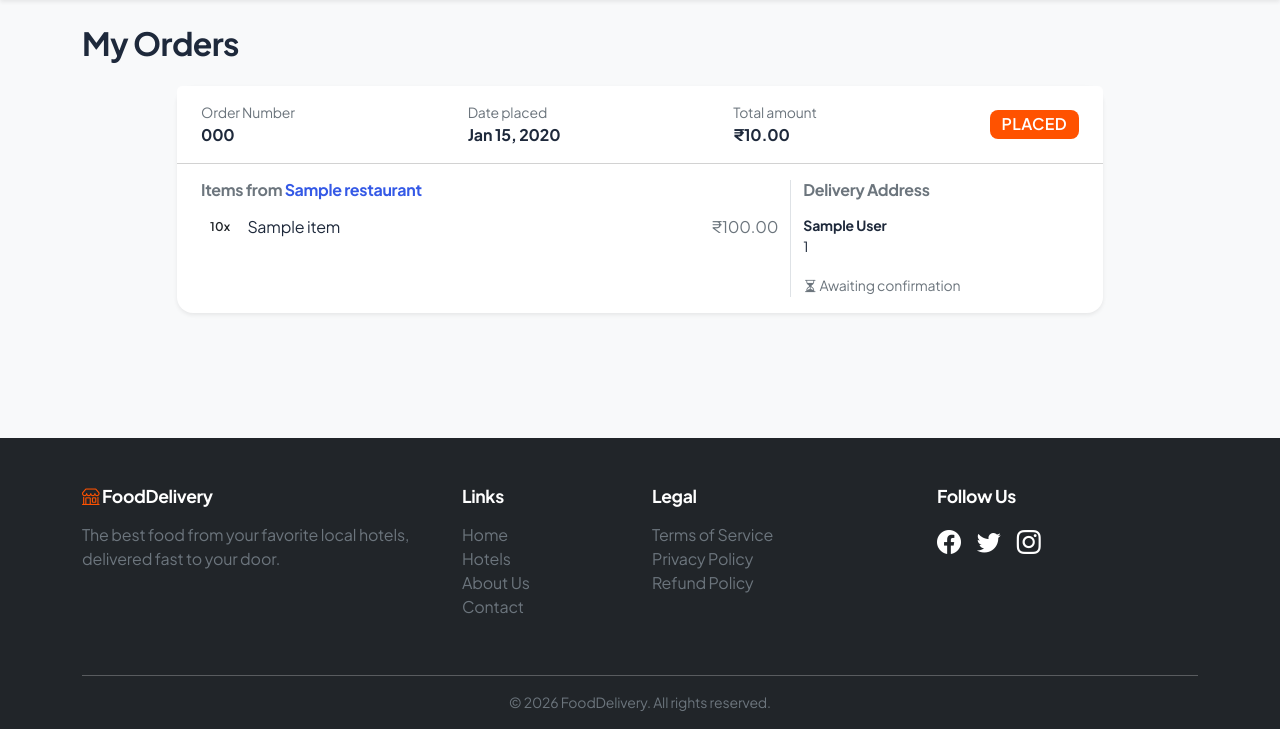
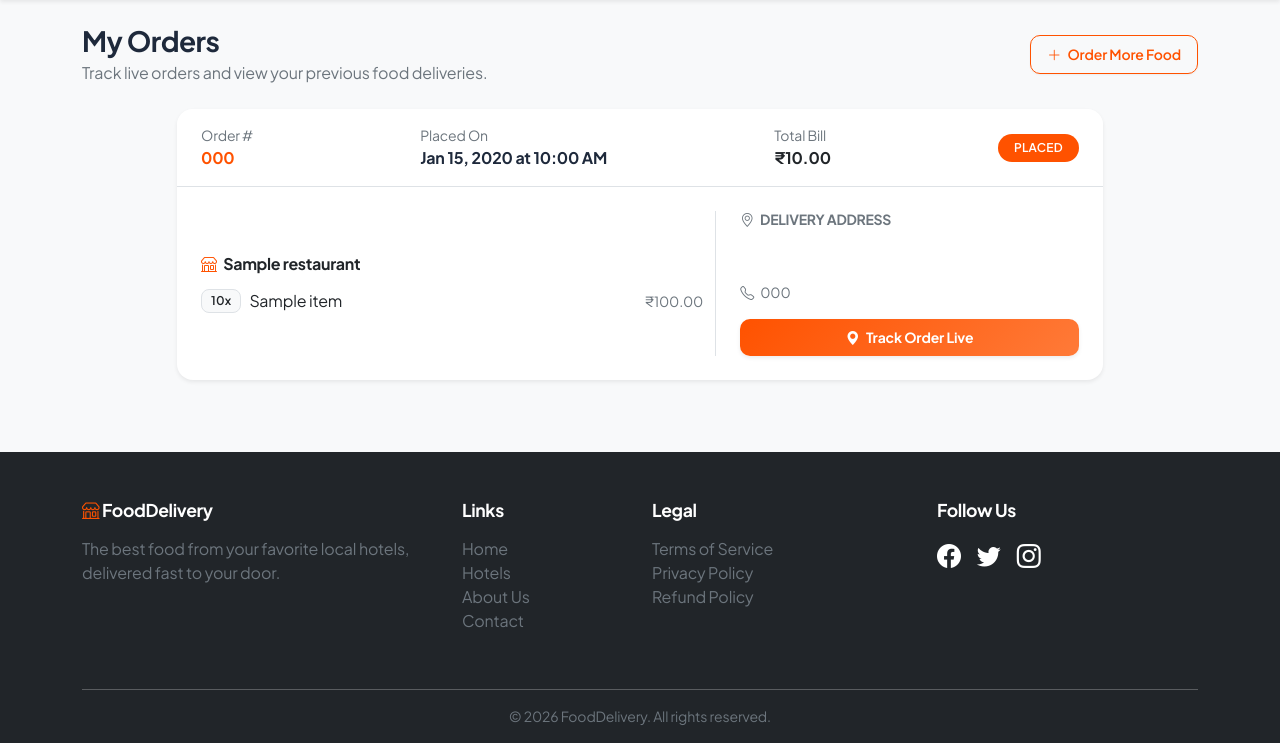
Before and after one commit to kaavi02/Food, a Flask app: page /orders in a window 1280 px wide. Shown: the part 71-814 px from the top of the page. Run offline with Flask 3, Linux system fonts and the light colour scheme; a user stored in the database is signed in; tables that the repository leaves empty hold one stand-in row (values such as "Sample post"); some libraries are stand-ins or nearby versions.

Commit message:
Implement live customer order tracking with visual progress stepper and link track button

```diff
--- a/app/customer/routes.py
+++ b/app/customer/routes.py
@@ -1,4 +1,4 @@
-from flask import render_template, redirect, url_for, flash, request, current_app, abort
+from flask import render_template, redirect, url_for, flash, request, current_app, abort, jsonify
 from flask_login import login_required, current_user
 from sqlalchemy.orm import joinedload
 from app import db
@@ -224,7 +224,7 @@ def checkout():
                 return redirect(url_for('customer.payment', order_id=order.id))
             else:
                 flash('Order placed successfully with Cash on Delivery.', 'success')
-                return redirect(url_for('customer.orders'))
+                return redirect(url_for('customer.track_order', order_id=order.id))
 
         except Exception as e:
             db.session.rollback()
@@ -282,22 +282,69 @@ def payment_verify():
 
         db.session.commit()
         flash('Payment successful! Your order is confirmed.', 'success')
+        return redirect(url_for('customer.track_order', order_id=order.id))
     except razorpay.errors.SignatureVerificationError:
         order.payment.status = 'FAILED'
         order.payment_status = 'FAILED'
         db.session.commit()
         flash('Payment verification failed.', 'danger')
-
-    return redirect(url_for('customer.orders'))
+        return redirect(url_for('customer.orders'))
 
 @customer.route('/orders')
 @login_required
 def orders():
     my_orders = Order.query.options(
         joinedload(Order.items).joinedload(OrderItem.food_item),
-        joinedload(Order.restaurant)
+        joinedload(Order.restaurant),
+        joinedload(Order.address)
     ).filter_by(customer_id=current_user.id).order_by(Order.created_at.desc()).all()
     return render_template('customer/orders.html', orders=my_orders)
+
+@customer.route('/order/<int:order_id>/track')
+@login_required
+def track_order(order_id):
+    order = Order.query.options(
+        joinedload(Order.items).joinedload(OrderItem.food_item),
+        joinedload(Order.restaurant),
+        joinedload(Order.address),
+        joinedload(Order.payment)
+    ).filter_by(id=order_id).first_or_404()
+
+    if order.customer_id != current_user.id and current_user.role != 'admin':
+        abort(403)
+
+    history = OrderStatusHistory.query.filter_by(order_id=order_id).order_by(OrderStatusHistory.created_at.asc()).all()
+
+    # 5 standard tracking steps
+    stages = [
+        {'key': 'PLACED', 'label': 'Order Placed', 'icon': 'bi-receipt'},
+        {'key': 'CONFIRMED', 'label': 'Confirmed', 'icon': 'bi-check2-circle'},
+        {'key': 'PREPARING', 'label': 'Preparing', 'icon': 'bi-egg-fried'},
+        {'key': 'OUT_FOR_DELIVERY', 'label': 'On the Way', 'icon': 'bi-bicycle'},
+        {'key': 'DELIVERED', 'label': 'Delivered', 'icon': 'bi-house-check-fill'}
+    ]
+
+    status_order = ['PLACED', 'CONFIRMED', 'PREPARING', 'READY_FOR_PICKUP', 'OUT_FOR_DELIVERY', 'DELIVERED']
+    current_step = 0
+    if order.order_status in status_order:
+        idx = status_order.index(order.order_status)
+        if idx >= 4: # OUT_FOR_DELIVERY (4) -> step 3, DELIVERED (5) -> step 4
+            current_step = 3 if idx == 4 else 4
+        elif idx == 3: # READY_FOR_PICKUP counts as end of preparing
+            current_step = 2
+        else:
+            current_step = idx
+
+    is_cancelled = order.order_status in ['CANCELLED', 'REJECTED']
+
+    return render_template(
+        'customer/track_order.html',
+        order=order,
+        history=history,
+        stages=stages,
+        current_step=current_step,
+        is_cancelled=is_cancelled
+    )
 
 @customer.route('/address/add', methods=['GET', 'POST'])
 @login_required
--- a/app/models/order.py
+++ b/app/models/order.py
@@ -34,6 +34,7 @@ class Order(db.Model):
     items = db.relationship('OrderItem', backref='order', lazy=True, cascade="all, delete-orphan")
     status_history = db.relationship('OrderStatusHistory', backref='order', lazy=True, cascade="all, delete-orphan")
     payment = db.relationship('Payment', backref='order', uselist=False)
+    address = db.relationship('Address', backref='orders', lazy=True)
 
 class OrderItem(db.Model):
     __tablename__ = 'order_items'
--- a/app/templates/customer/orders.html
+++ b/app/templates/customer/orders.html
@@ -1,55 +1,75 @@
 {% extends "base.html" %}
-{% block title %}My Orders{% endblock %}
+{% block title %}My Orders - Order History{% endblock %}
+
 {% block content %}
-<h2 class="mb-4">My Orders</h2>
+<div class="d-flex justify-content-between align-items-center mb-4">
+    <div>
+        <h3 class="fw-bold mb-1">My Orders</h3>
+        <p class="text-muted mb-0">Track live orders and view your previous food deliveries.</p>
+    </div>
+    <a href="{{ url_for('customer.home') }}" class="btn btn-outline-primary">
+        <i class="bi bi-plus-lg me-1"></i> Order More Food
+    </a>
+</div>
 
 {% if orders %}
     <div class="row">
-        <div class="col-md-10 offset-md-1">
+        <div class="col-lg-10 offset-lg-1">
             {% for order in orders %}
-            <div class="card mb-4 shadow-sm border-0">
-                <div class="card-header bg-white d-flex justify-content-between align-items-center py-3">
+            <div class="card mb-4 shadow-sm border-0 rounded-4 overflow-hidden">
+                <div class="card-header bg-white d-flex justify-content-between align-items-center py-3 px-4 border-bottom">
                     <div>
-                        <span class="text-muted small d-block">Order Number</span>
-                        <strong>{{ order.order_number }}</strong>
+                        <span class="text-muted small d-block">Order #</span>
+                        <strong class="text-primary fs-6">{{ order.order_number }}</strong>
                     </div>
                     <div>
-                        <span class="text-muted small d-block">Date placed</span>
-                        <strong>{{ order.created_at.strftime('%b %d, %Y') }}</strong>
+                        <span class="text-muted small d-block">Placed On</span>
+                        <strong>{{ order.created_at.strftime('%b %d, %Y at %I:%M %p') }}</strong>
                     </div>
                     <div>
-                        <span class="text-muted small d-block">Total amount</span>
-                        <strong>₹{{ "%.2f"|format(order.total_amount) }}</strong>
+                        <span class="text-muted small d-block">Total Bill</span>
+                        <strong class="text-dark fs-6">₹{{ "%.2f"|format(order.total_amount) }}</strong>
                     </div>
                     <div>
-                        <span class="badge {% if order.order_status == 'DELIVERED' %}bg-success{% elif order.order_status in ['CANCELLED', 'REJECTED'] %}bg-danger{% else %}bg-primary{% endif %} fs-6">
+                        <span class="badge rounded-pill {% if order.order_status == 'DELIVERED' %}bg-success{% elif order.order_status in ['CANCELLED', 'REJECTED'] %}bg-danger{% elif order.order_status == 'OUT_FOR_DELIVERY' %}bg-info text-dark{% else %}bg-primary{% endif %} px-3 py-2">
                             {{ order.order_status|replace('_', ' ') }}
                         </span>
                     </div>
                 </div>
-                <div class="card-body">
-                    <div class="row">
-                        <div class="col-md-8">
-                            <h6 class="mb-3 text-muted">Items from <a href="{{ url_for('customer.restaurant_detail', restaurant_id=order.restaurant_id) }}" class="text-decoration-none">{{ order.restaurant.name }}</a></h6>
-                            {% for item in order.items %}
-                            <div class="d-flex align-items-center mb-2">
-                                <span class="badge bg-secondary me-2">{{ item.quantity }}x</span>
-                                <span>{{ item.food_item.name }}</span>
-                                <span class="ms-auto text-muted">₹{{ "%.2f"|format(item.price * item.quantity) }}</span>
+                <div class="card-body p-4">
+                    <div class="row g-4 align-items-center">
+                        <div class="col-md-7">
+                            <h6 class="mb-3 fw-bold">
+                                <i class="bi bi-shop text-primary me-1"></i>
+                                <a href="{{ url_for('customer.restaurant_detail', restaurant_id=order.restaurant_id) }}" class="text-decoration-none text-dark">
+                                    {{ order.restaurant.name }}
+                                </a>
+                            </h6>
+                            <div class="d-flex flex-column gap-2">
+                                {% for item in order.items %}
+                                <div class="d-flex align-items-center">
+                                    <span class="badge bg-light text-dark border me-2">{{ item.quantity }}x</span>
+                                    <span class="text-dark">{{ item.food_item.name }}</span>
+                                    <span class="ms-auto text-muted small">₹{{ "%.2f"|format(item.price * item.quantity) }}</span>
+                                </div>
+                                {% endfor %}
                             </div>
-                            {% endfor %}
                         </div>
-                        <div class="col-md-4 border-start">
-                            <h6 class="mb-3 text-muted">Delivery Address</h6>
-                            <p class="small mb-0"><strong>{{ order.customer.first_name }} {{ order.customer.last_name }}</strong></p>
-                            <p class="small mb-0">{{ order.address_id }} <!-- Expand with address details via relationship if fetched --></p>
-                            <div class="mt-3">
-                                {% if order.order_status == 'PLACED' %}
-                                <span class="text-muted small"><i class="bi bi-hourglass-split"></i> Awaiting confirmation</span>
-                                {% else %}
-                                <a href="#" class="btn btn-outline-primary btn-sm w-100">Track Order</a>
-                                {% endif %}
-                            </div>
+                        <div class="col-md-5 border-start ps-md-4">
+                            <h6 class="mb-2 text-muted small text-uppercase fw-bold"><i class="bi bi-geo-alt me-1"></i> Delivery Address</h6>
+                            {% if order.address %}
+                            <p class="small text-secondary mb-1">
+                                <strong>{{ order.address.name }}</strong><br>
+                                {{ order.address.address_line1 }}, {{ order.address.city }}
+                            </p>
+                            <small class="text-muted d-block mb-3"><i class="bi bi-telephone me-1"></i> {{ order.address.phone }}</small>
+                            {% else %}
+                            <p class="small text-muted mb-3">Address details unavailable</p>
+                            {% endif %}
+
+                            <a href="{{ url_for('customer.track_order', order_id=order.id) }}" class="btn btn-primary w-100 py-2 fw-bold shadow-sm">
+                                <i class="bi bi-geo-alt-fill me-1"></i> Track Order Live
+                            </a>
                         </div>
                     </div>
                 </div>
@@ -58,11 +78,13 @@
         </div>
     </div>
 {% else %}
-    <div class="text-center py-5">
-        <i class="bi bi-receipt display-1 text-muted mb-3"></i>
-        <h4>No orders yet</h4>
-        <p class="text-muted mb-4">You haven't placed any orders. Hungry?</p>
-        <a href="{{ url_for('customer.restaurants') }}" class="btn btn-primary">Browse Restaurants</a>
+    <div class="card border-0 shadow-sm rounded-4 p-5 text-center my-4">
+        <i class="bi bi-receipt display-1 text-muted mb-3 opacity-50"></i>
+        <h4 class="fw-bold">No orders placed yet</h4>
+        <p class="text-muted mb-4">You haven't ordered any food yet. Explore popular dishes from top hotels!</p>
+        <div>
+            <a href="{{ url_for('customer.home') }}" class="btn btn-primary px-4 py-2">Explore Dishes</a>
+        </div>
     </div>
 {% endif %}
 {% endblock %}
```
Also changed, not shown: app/templates/customer/track_order.html (added, +217 -0 lines).
